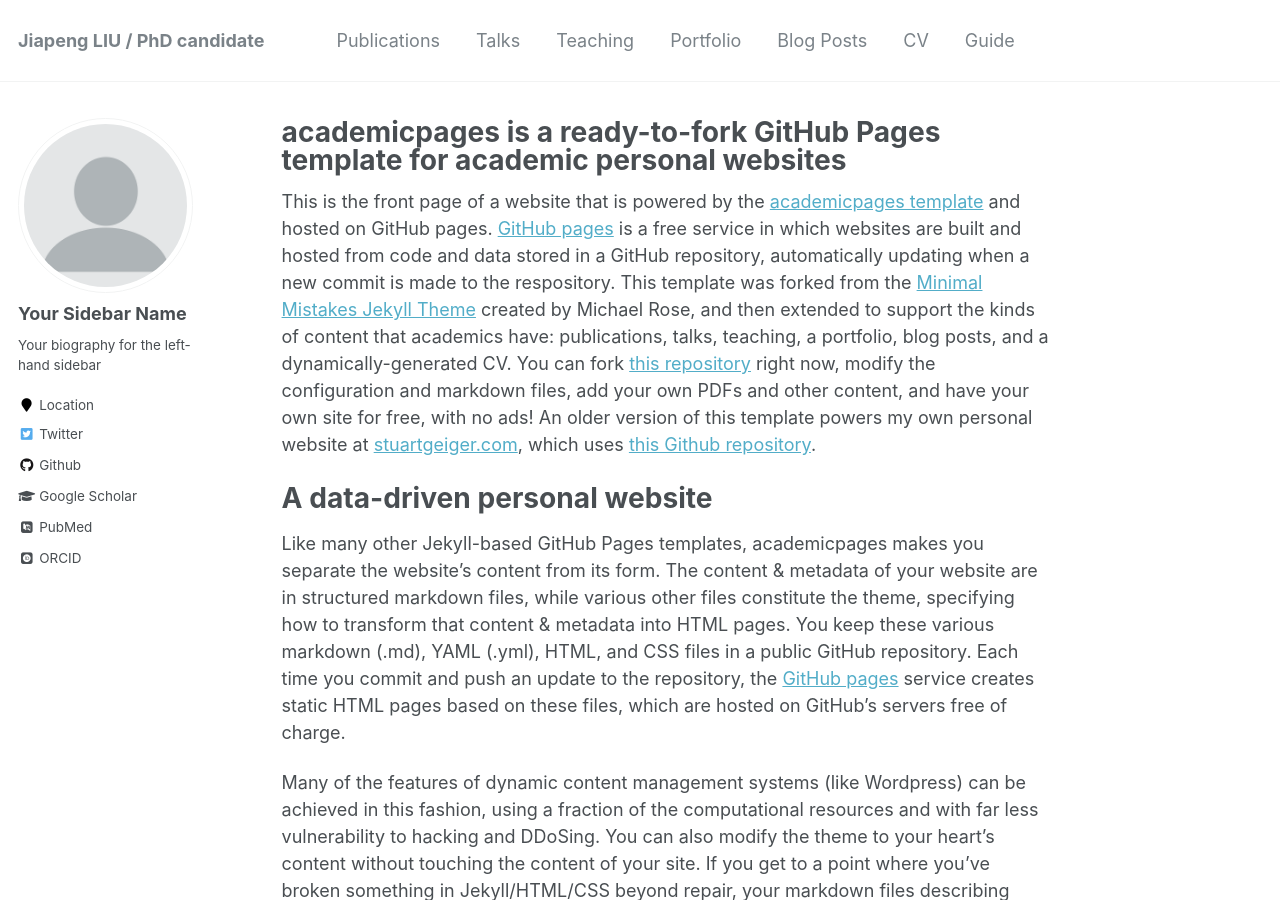
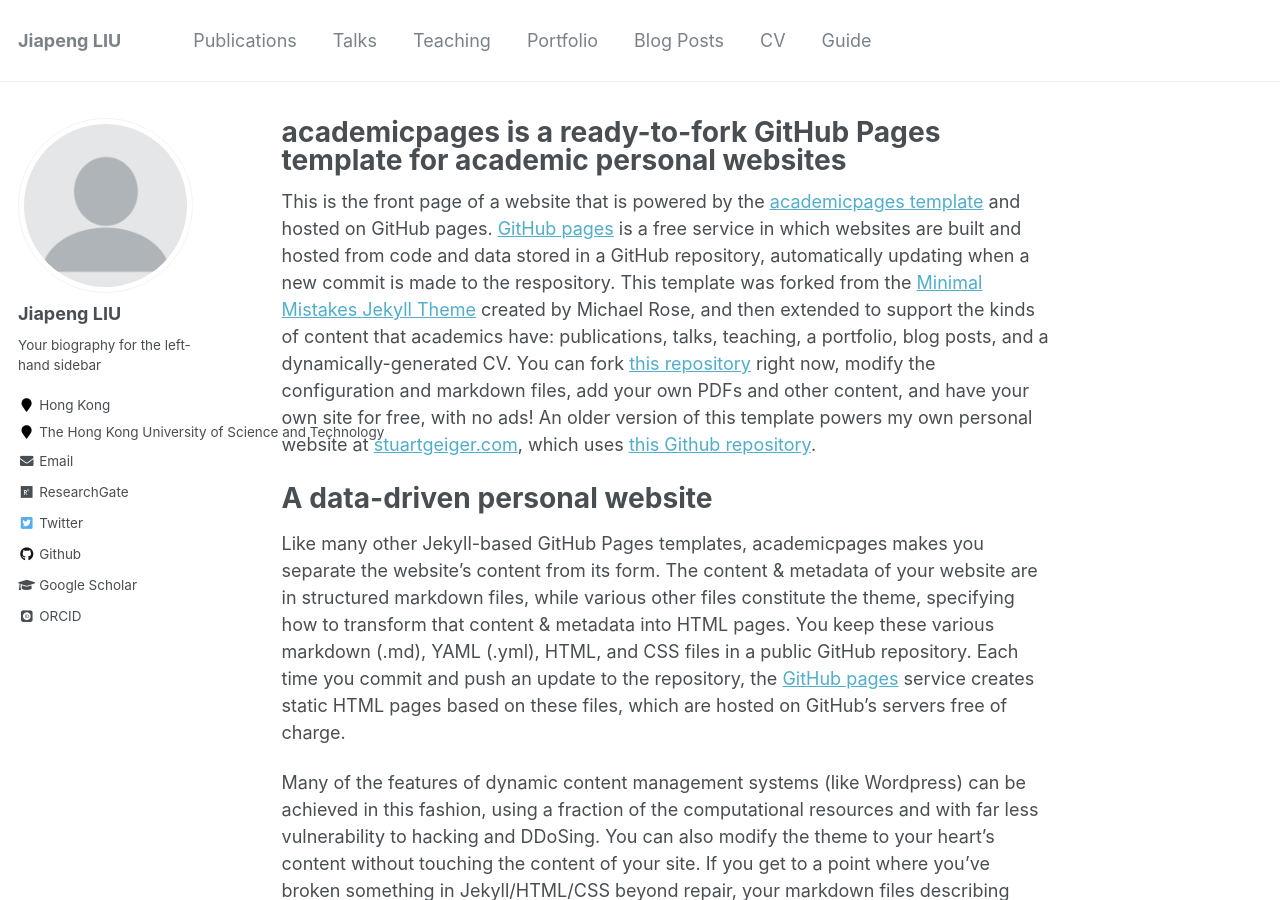
Before and after one commit to jiapeng-liu/jiapeng-liu.github.io, a Jekyll site: the page built from _pages/about.md, in a window 1280 px wide and 900 px high. Built offline with Jekyll 4.4.1, drawn with Linux system fonts in a browser that asks for light colours; some web fonts are replaced.

Commit message:
update config

```diff
--- a/_config.yml
+++ b/_config.yml
@@ -7,13 +7,13 @@
 
 # Site Settings
 locale                   : "en-US"
-title                    : "Jiapeng LIU / PhD candidate"
+title                    : "Jiapeng LIU"
 title_separator          : "-"
 name                     : &name "Jiapeng LIU"
 description              : &description "PhD candidate @ HKUST"
 url                      : https://jiapeng-liu.github.io/ # the base hostname & protocol for your site e.g. "https://mmistakes.github.io"
 baseurl                  : "" # the subpath of your site, e.g. "/blog"
-repository               : "jiapeng-liu/jiapeng-liu.github.io"
+repository               : "jiapeng-liu.github.io"
 teaser                   :  # filename of teaser fallback teaser image placed in /images/, .e.g. "500x300.png"
 breadcrumbs              : false # true, false (default)
 words_per_minute         : 160
@@ -80,15 +80,15 @@ analytics:
 
 # Site Author
 author:
-  name             : "Your Sidebar Name"
+  name             : "Jiapeng LIU"
   avatar           : "profile.png"
   bio              : "Your biography for the left-hand sidebar"
-  location         : "Location"
-  employer         :
-  pubmed           : "https://www.ncbi.nlm.nih.gov/pubmed/?term=john+snow"
-  googlescholar    : "http://yourfullgooglescholarurl.com"
-  email            :
-  researchgate     :  # example: "https://www.researchgate.net/profile/yourprofile"
+  location         : "Hong Kong"
+  employer         : "The Hong Kong University of Science and Technology"
+  pubmed           : # "https://www.ncbi.nlm.nih.gov/pubmed/?term=john+snow"
+  googlescholar    : "https://scholar.google.com/citations?user=hecQO4gAAAAJ&hl=en"
+  email            : "jliubt@connect.ust.hk"
+  researchgate     : "https://www.researchgate.net/profile/Jiapeng_Liu3"
   uri              :
   bitbucket        :
   codepen          :
@@ -96,14 +96,14 @@ author:
   flickr           :
   facebook         :
   foursquare       :
-  github           : "academicpages"
+  github           : "https://github.com/jiapeng-liu"
   google_plus      :
   keybase          :
   instagram        :
   impactstory      : #"https://profiles.impactstory.org/u/xxxx-xxxx-xxxx-xxxx"
   lastfm           :
-  linkedin         :
-  orcid            : "http://orcid.org/yourorcidurl"
+  linkedin         : #"https://www.linkedin.com/in/jiapeng-liu-83a603a4/"
+  orcid            : "https://orcid.org/0000-0001-8667-1929"
   pinterest        :
   soundcloud       :
   stackoverflow    : # http://stackoverflow.com/users/123456/username
```
